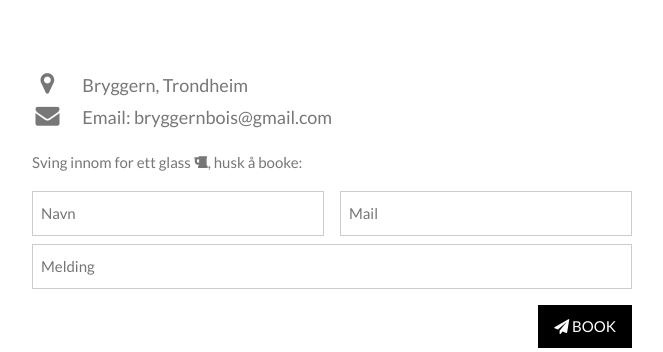
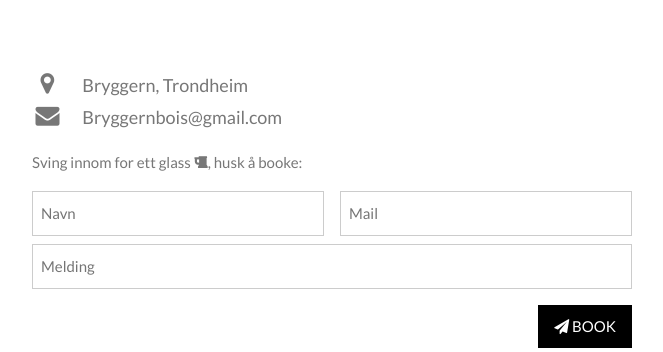
Before and after one commit to jkaob/fifagutta.com, a Flask app: page / in a window 1280 px wide. Shown: the part 2158-2510 px from the top of the page, without its empty margins (466-1129 px from the left). Run offline with Flask 2, Linux system fonts and the light colour scheme.

Commit message:
edit mail at bottom

```diff
--- a/templates/index.html
+++ b/templates/index.html
@@ -162,7 +162,7 @@ body, html {
     <div class="w3-col m8 w3-panel">
       <div class="w3-large w3-margin-bottom">
         <i class="fa fa-map-marker fa-fw w3-hover-text-black w3-xlarge w3-margin-right"></i> Bryggern, Trondheim<br>
-        <i class="fa fa-envelope fa-fw w3-hover-text-black w3-xlarge w3-margin-right"></i> Email: bryggernbois@gmail.com<br>
+        <i class="fa fa-envelope fa-fw w3-hover-text-black w3-xlarge w3-margin-right"></i> Bryggernbois@gmail.com<br>
       </div>
       <p>Sving innom for ett glass <i class="fa fa-beer"></i>, husk å booke:</p>
       <form action="mailto:bryggernbois@gmail.com" method="post" enctype="text/plain">
```
Also changed, not shown: 1 other file.
